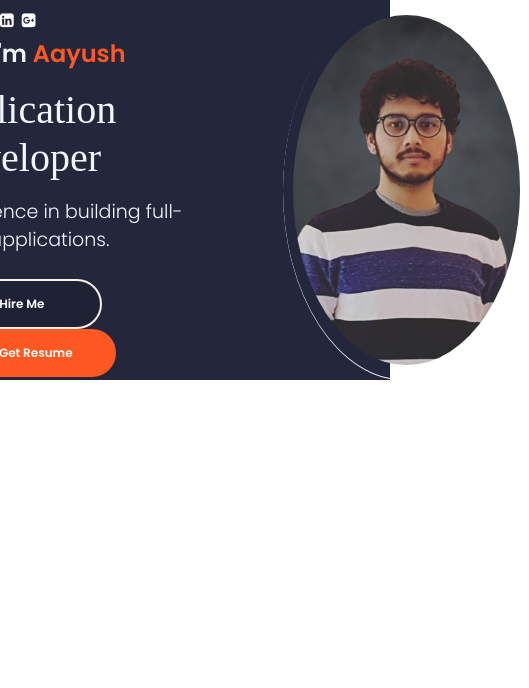
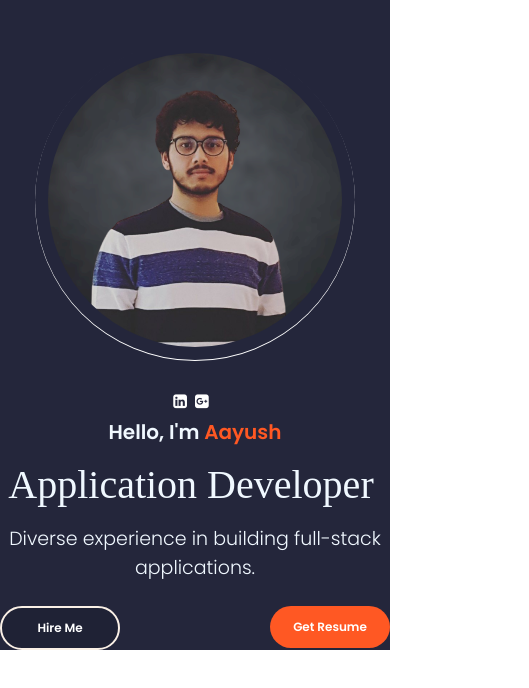
Before and after one commit to thisisaayush/Front-End-Portfolio-Project, a React (Create React App) app: page / in a window 390 px wide. Shown: the top 688 px of the page, 529 px wide, since content can reach past the window. Built offline with nearby package versions, Linux system fonts and the light colour scheme; a web font is replaced by a local one.

Commit message:
added responsive features

```diff
--- a/src/PortfolioContainer/Home/Profile.css
+++ b/src/PortfolioContainer/Home/Profile.css
@@ -89,3 +89,65 @@
 .colz .colz-icon i:hover {
     transform: scale(1.5);
 }
+
+@media screen and (max-width: 1110px) {
+    .profile-picture {
+        margin: 0 0px 0 80px;
+    }
+
+    .profile-details-name {
+        font-size: 20px;
+    }
+
+    .profile-details-role .primary-text {
+        font-size: 12px;
+    }
+
+    .profile-options .btn {
+        width: 120px;
+        padding: 11px 0;
+        z-index: 700;
+    }
+}
+
+@media screen and (max-width: 910px) {
+    .profile-picture {
+        height: 320px;
+        width: 320px;
+        margin: 0 0 0 4px;
+    }
+}
+
+@media screen and (max-width: 810px) {
+    .profile-picture {
+        margin: 0 !important;
+    }
+    .profile-parent {
+        flex-direction: column-reverse;
+        margin: 40px 0 0 0;
+    }
+    .profile-options {
+        display: flex;
+        justify-content: space-between;
+    }
+    .profile-details {
+        margin: 25px 0 0;
+    }
+    .profile-options .highlighted-btn {
+        margin: 0 !important;
+    }
+    .profile-options, .profile-details-role {
+        text-align: center;
+    }
+}
+
+@media screen and (max-width: 375px) {
+    .profile-picture {
+        height: 275px;
+        width: 275px;
+        margin-top: -90px;
+    }
+    .profile-details {
+        width: 90%;
+    }
+}
```
